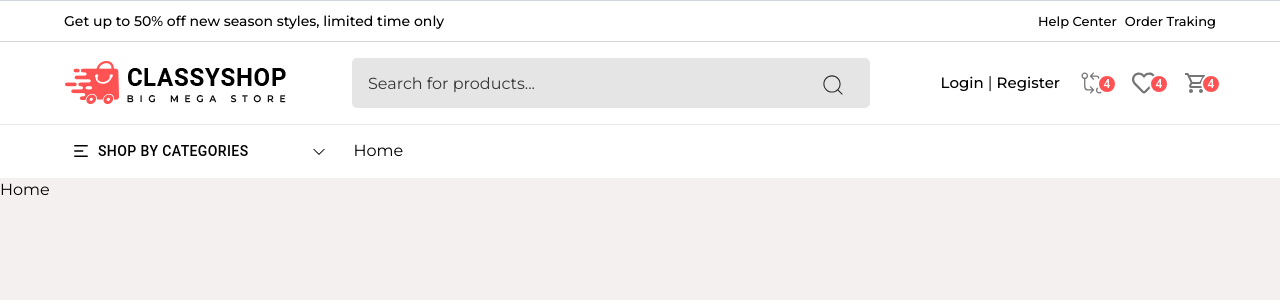
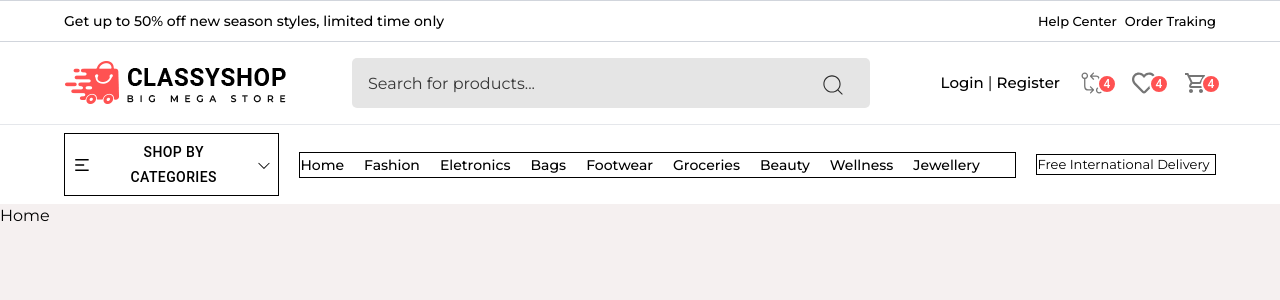
Before and after one commit to francisco-das-chagas/ecommerce-new, a React (Vite) app: page / in a window 1280 px wide. Shown: the top 300 px of the page. Built offline with nearby package versions, Linux system fonts and the light colour scheme.

Commit message:
adicionando lista

```diff
--- a/src/components/Header/Navigation/index.jsx
+++ b/src/components/Header/Navigation/index.jsx
@@ -8,19 +8,58 @@ const Navigation = () => {
   return (
     <nav className="py-2">
       <div className="container flex items-center justify-end gap-5">
-        <div className="col_1 w-[25%]">
-          <Button className="!text-black gap-2 w-full ">
+        <div className="col_1 w-[24%] border-1">
+          <Button className="!text-black gap-2 w-full text-[10px]  ">
             <RiMenu2Fill className="text-[18px]" /> Shop By Categories{" "}
             <LiaAngleDownSolid className="text-[14px] ml-auto font-bold" />{" "}
           </Button>
         </div>
 
-        <div className="col_2 w-[80%]">
-          <ul className="flex items-center">
+        <div className="col_2 w-[80%] border-1">
+          <ul className="flex items-center gap-5">
             <li className="list-none">
-              <Link to="/" className="link transition">Home</Link>
+              <Link to="/" className="link transition text-[14px] font-[500]">Home</Link>
             </li>
+
+            <li className="list-none">
+              <Link to="/" className="link transition text-[14px] font-[500]">Fashion</Link>
+            </li>
+
+            <li className="list-none">
+              <Link to="/" className="link transition text-[14px] font-[500]">Eletronics</Link>
+            </li>
+
+            <li className="list-none">
+              <Link to="/" className="link transition text-[14px] font-[500]">Bags</Link>
+            </li>
+
+            <li className="list-none">
+              <Link to="/" className="link transition text-[14px] font-[500]">Footwear</Link>
+            </li>
+
+            <li className="list-none">
+              <Link to="/" className="link transition text-[14px] font-[500]">Groceries</Link>
+            </li>
+
+            <li className="list-none">
+              <Link to="/" className="link transition text-[14px] font-[500]">Beauty</Link>
+            </li>
+
+            <li className="list-none">
+              <Link to="/" className="link transition text-[14px] font-[500]">Wellness</Link>
+            </li>
+
+            <li className="list-none">
+              <Link to="/" className="link transition text-[14px] font-[500]">Jewellery</Link>
+            </li>
+
+
+
           </ul>
+        </div>
+
+        <div className="col_3 w-[20%] border-1 ">
+          <p className="text-[13px]">Free International Delivery</p>
         </div>
       </div>
     </nav>
```
